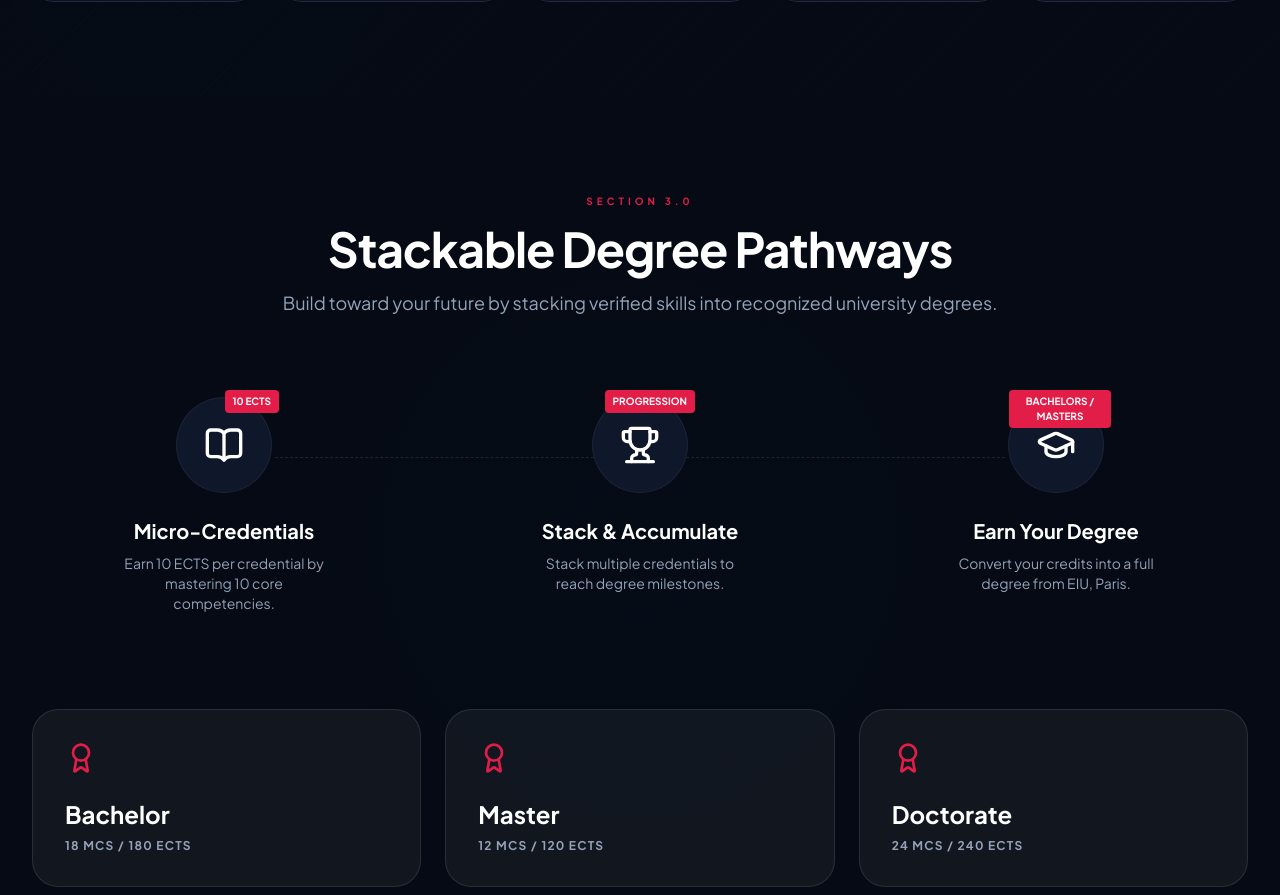
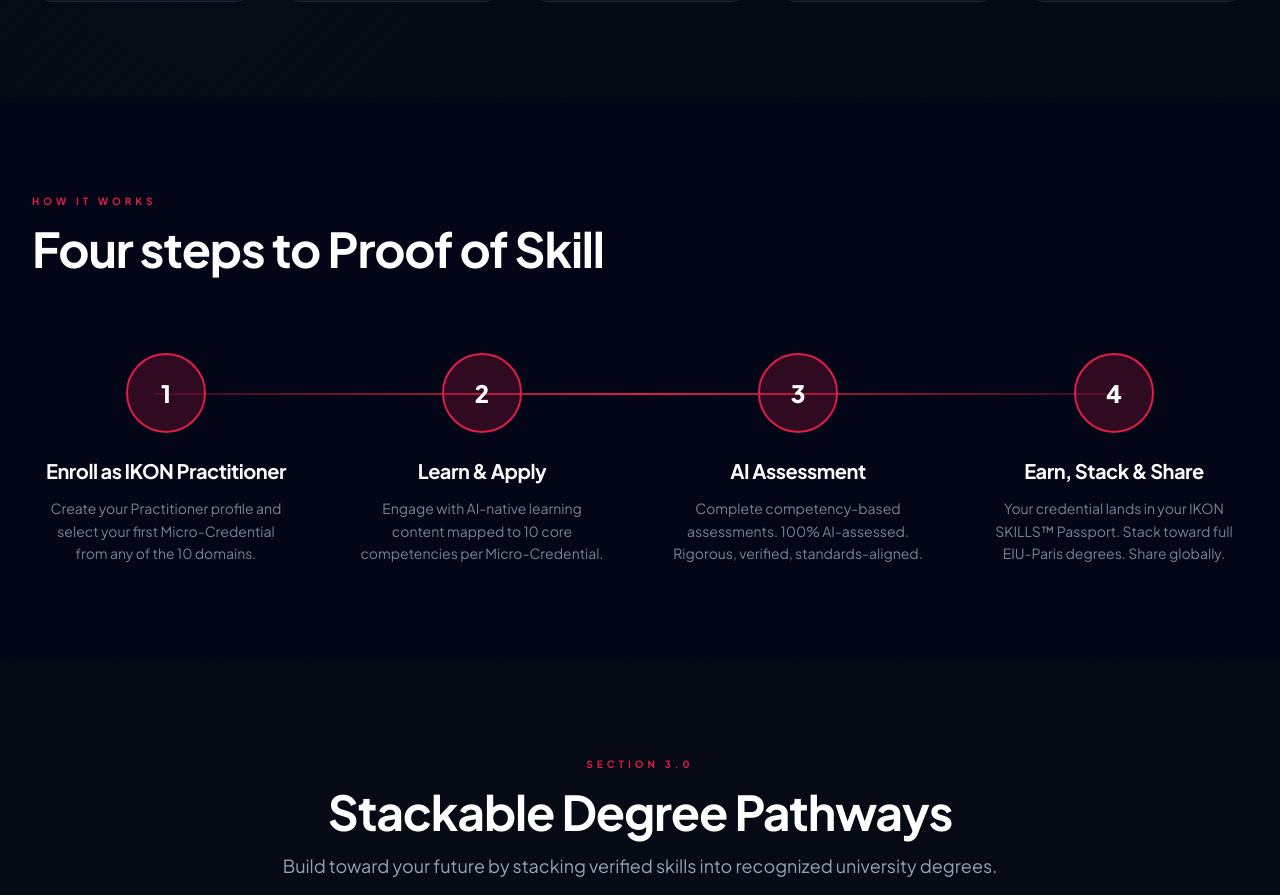
Before and after one commit to MD-Kayesur/lifechoicecoach-frontend-, a Next.js app: page / in a window 1280 px wide. Shown: the part 4065-4960 px from the top of the page. Built offline with nearby package versions, Linux system fonts and the light colour scheme.

Commit message:
add IkonSteps component to LandingPage to display the four-step credential process

```diff
--- /dev/null
+++ b/src/components/landingPages/IkonSteps.tsx
@@ -0,0 +1,71 @@
+"use client";
+
+import CommonWrapper from "@/common/CommonWrapper";
+
+export const IkonSteps = () => {
+    const steps = [
+        {
+            number: "1",
+            title: "Enroll as IKON Practitioner",
+            desc: "Create your Practitioner profile and select your first Micro-Credential from any of the 10 domains."
+        },
+        {
+            number: "2",
+            title: "Learn & Apply",
+            desc: "Engage with AI-native learning content mapped to 10 core competencies per Micro-Credential."
+        },
+        {
+            number: "3",
+            title: "AI Assessment",
+            desc: "Complete competency-based assessments. 100% AI-assessed. Rigorous, verified, standards-aligned."
+        },
+        {
+            number: "4",
+            title: "Earn, Stack & Share",
+            desc: "Your credential lands in your IKON SKILLS™ Passport. Stack toward full EIU-Paris degrees. Share globally."
+        }
+    ];
+
+    return (
+        <section id="steps" className="py-24 bg-[#020617] relative overflow-hidden">
+            {/* Background pattern - diagonal lines */}
+            <div className="absolute inset-0 opacity-[0.05] pointer-events-none"
+                style={{
+                    backgroundImage: `repeating-linear-gradient(-45deg, #1e293b 0, #1e293b 1px, transparent 0, transparent 15px)`,
+                }}
+            />
+
+            <CommonWrapper className="max-w-[1400px] relative z-10">
+                <div className="space-y-4 mb-20 animate-in fade-in slide-in-from-bottom-4 duration-700">
+                    <div className="text-[10px] text-primary font-bold uppercase tracking-[4px]">HOW IT WORKS</div>
+                    <h2 className="text-4xl md:text-5xl font-bold text-white tracking-tight">Four steps to Proof of Skill</h2>
+                </div>
+
+                <div className="relative">
+                    {/* Horizontal Line Connecting Steps */}
+                    <div className="hidden md:block absolute top-10 left-[10%] right-[10%] h-[2px] bg-gradient-to-r from-primary/20 via-primary to-primary/20" />
+
+                    <div className="grid grid-cols-1 md:grid-cols-4 gap-12 relative z-10">
+                        {steps.map((step, idx) => (
+                            <div key={idx} className="flex flex-col items-center text-center space-y-6 animate-in fade-in zoom-in-95" style={{ animationDelay: `${idx * 200}ms` }}>
+                                {/* Circle */}
+                                <div className="w-20 h-20 rounded-full bg-primary/20 border-2 border-primary flex items-center justify-center relative group">
+                                    <div className="absolute inset-0 rounded-full bg-primary/40 scale-0 group-hover:scale-100 transition-transform duration-500 blur-md" />
+                                    <span className="text-2xl font-black text-white relative z-10">{step.number}</span>
+                                </div>
+
+                                {/* Content */}
+                                <div className="space-y-3">
+                                    <h3 className="text-xl font-bold text-white tracking-tight">{step.title}</h3>
+                                    <p className="text-muted-foreground text-sm leading-relaxed max-w-[250px] mx-auto opacity-80">
+                                        {step.desc}
+                                    </p>
+                                </div>
+                            </div>
+                        ))}
+                    </div>
+                </div>
+            </CommonWrapper>
+        </section>
+    );
+};
--- a/src/components/landingPages/LandingPage.tsx
+++ b/src/components/landingPages/LandingPage.tsx
@@ -6,6 +6,7 @@
 import { MicroCredential } from "@/components/landingPages/MicroCredential";
 import { IkonPassport } from "@/components/landingPages/IkonPassport";
 import { CredentialDomains } from "@/components/landingPages/CredentialDomains";
+import { IkonSteps } from "@/components/landingPages/IkonSteps";
 
 export default function LandingPage() {
     return (
@@ -14,6 +15,7 @@
             <MicroCredential />
             <IkonPassport />
             <CredentialDomains />
+            <IkonSteps />
             {/* <Features /> */}
             <HowItWorks />
         </main>
```
